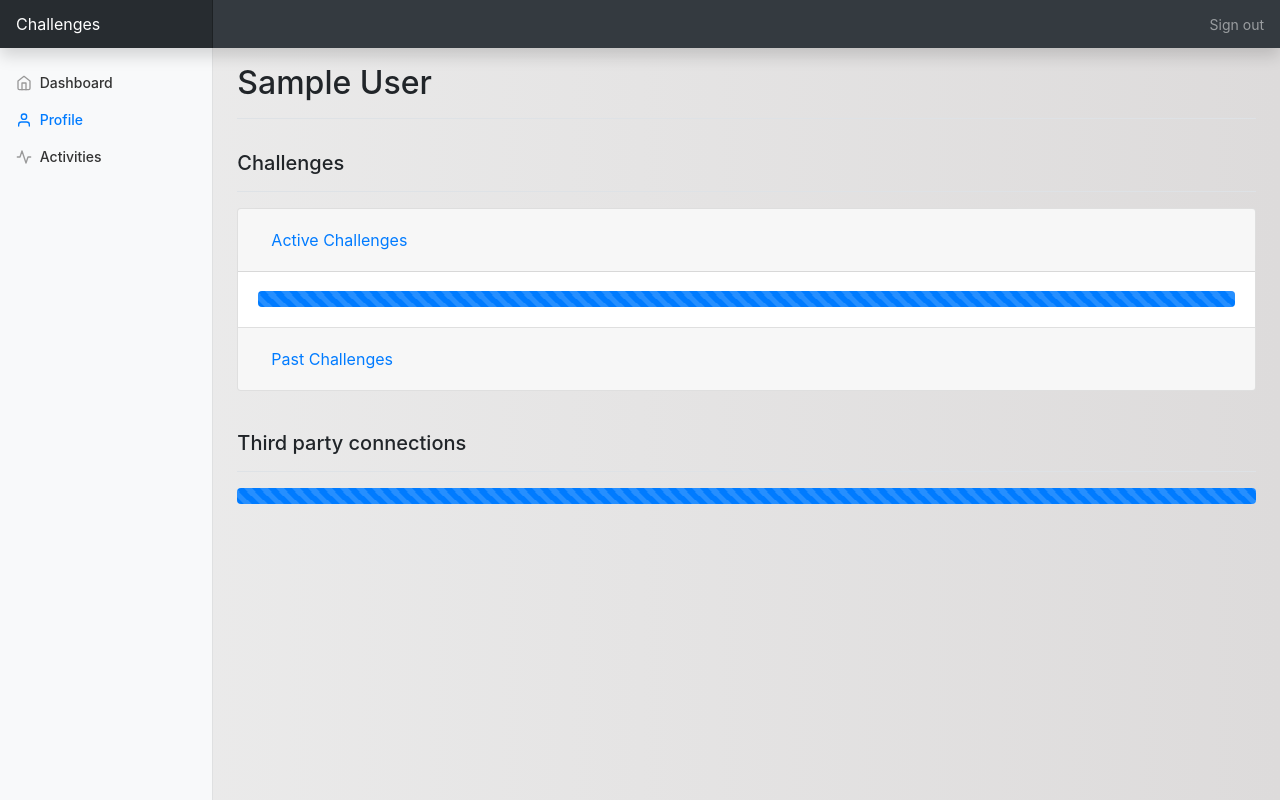
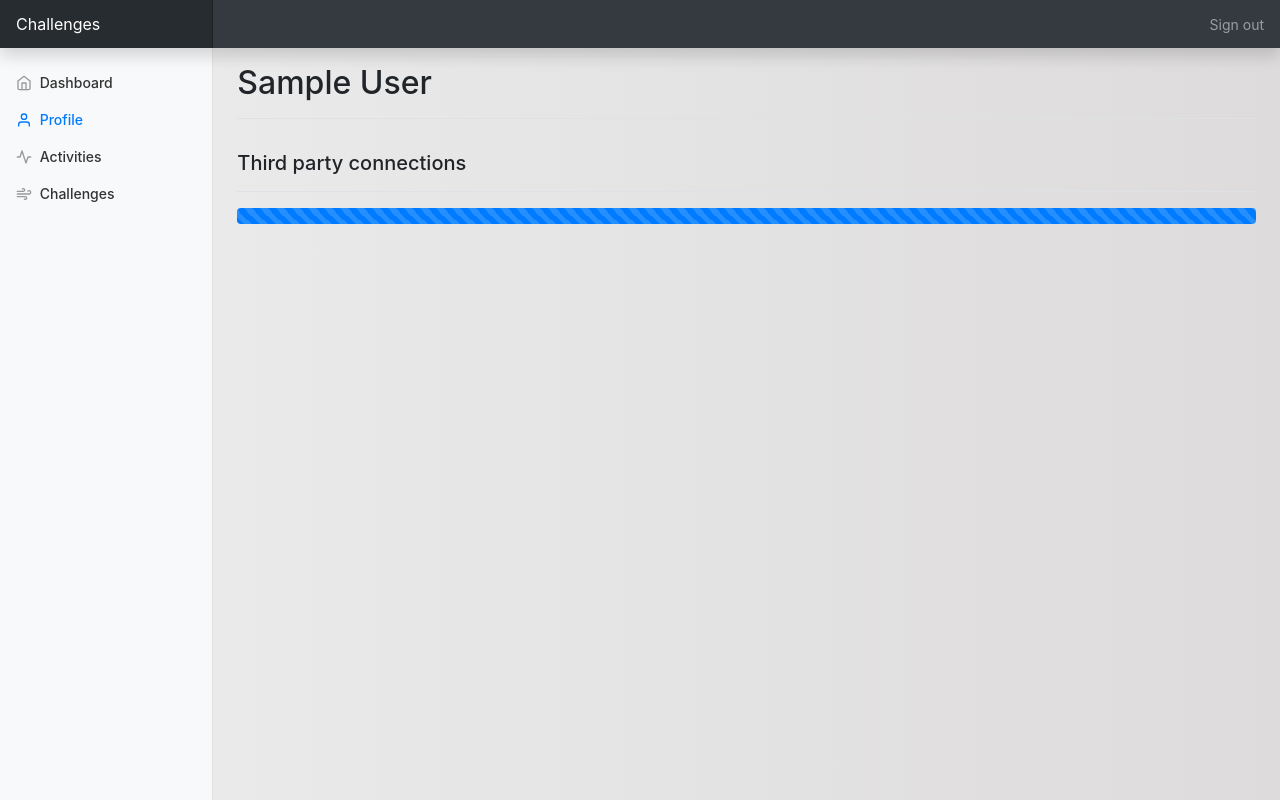
Before and after one commit to mountinash789/Challenges, a Django app: page /profile/ in a window 1280 px wide. Run offline with Django 3.2, Linux system fonts and the light colour scheme; the visitor is signed in with stand-in values (Sample User, id 1); data that the repository does not hold is empty; parts of the project's set-up code (start-up, migrations or seed data) failed here and were passed over; some libraries are stand-ins or nearby versions.

Commit message:
join challenges

```diff
--- a/backend/urls/backend.py
+++ b/backend/urls/backend.py
@@ -1,7 +1,7 @@
 from django.urls import path, include
 
-from backend.views import UserConnections, ConnectionSignUp, ConnectionRedirect, ConnectionDeAuth, ActivitiesList, \
-    ActivitiesLoad
+from backend.views.backend import UserConnections, ConnectionSignUp, ConnectionRedirect, ConnectionDeAuth, \
+    ActivitiesList, ActivitiesLoad
 
 app_name = 'backend'
 urlpatterns = [
@@ -16,4 +16,3 @@
     path('<int:user_id>/activities/', ActivitiesList.as_view(), name='activities'),
     path('challenge/', include('backend.urls.challenge', namespace='challenge')),
 ]
-ß
--- a/frontend/urls.py
+++ b/frontend/urls/frontend.py
@@ -1,7 +1,7 @@
 from django.contrib.auth import views as auth_views
 from django.urls import path, include
 
-from frontend.views import HomePage, LoginPage, ProfilePage, ActivitiesPage, RegistrationView
+from frontend.views.frontend import HomePage, LoginPage, ProfilePage, ActivitiesPage, RegistrationView
 
 app_name = 'frontend'
 urlpatterns = [
@@ -12,4 +12,5 @@
     path('', HomePage.as_view(), name='home'),
     path('profile/', ProfilePage.as_view(), name='profile'),
     path('activities/', ActivitiesPage.as_view(), name='activities'),
+    path('challenge/', include('frontend.urls.challenge', namespace='challenge')),
 ]
--- a/frontend/views.py
+++ b/frontend/views/frontend.py
@@ -2,7 +2,7 @@
 from django.urls import reverse_lazy
 from django.views.generic import TemplateView, FormView
 
-from backend.views import ActivitiesMixin
+from backend.views.backend import ActivitiesMixin
 from frontend.forms import LoginForm, RegisterForm
 from project.utils import LoginRequired
 
@@ -86,7 +86,6 @@
         form.save()
         return super().form_valid(form)
 
-
     def get_success_url(self):
         url = reverse_lazy('front:profile')
         return url or reverse_lazy('front:home')
--- a/project/urls.py
+++ b/project/urls.py
@@ -3,6 +3,6 @@
 
 urlpatterns = [
     path('admin/', admin.site.urls),
-    path('', include('frontend.urls', namespace='front')),
+    path('', include('frontend.urls.frontend', namespace='front')),
     path('api/', include('backend.urls.backend', namespace='api')),
 ]
--- a/public/css/dashboard.css
+++ b/public/css/dashboard.css
@@ -101,3 +101,7 @@
   border-color: transparent;
   box-shadow: 0 0 0 3px rgba(255, 255, 255, .25);
 }
+
+.level-two{
+    margin-left: 1em;
+}
--- a/templates/profile.html
+++ b/templates/profile.html
@@ -8,62 +8,62 @@
     <h1 class="h2">{{ page_header }}</h1>
 </div>
 
-<div class="d-flex justify-content-between flex-wrap flex-md-nowrap align-items-center pt-3 pb-2 mb-3 border-bottom">
-    <h1 class="h5">Challenges</h1>
-</div>
-<div class="row">
-    <div class="col-12 pb-2 mb-3">
-        <div class="accordion" id="id_accordion">
-            <div class="card">
-                <div class="card-header" id="id_active_challenges_header">
-                    <h2 class="mb-0">
-                        <button class="btn btn-link btn-block text-left" type="button" data-toggle="collapse"
-                                data-target="#id_active_challenges" aria-expanded="true"
-                                aria-controls="id_active_challenges">
-                            Active Challenges
-                        </button>
-                    </h2>
-                </div>
-                <div id="id_active_challenges" class="collapse show" aria-labelledby="id_active_challenges_header"
-                     data-parent="#id_accordion">
-                    <div class="card-body">
-                        <span class="load_content" id="id_active_challenges_content" data-url="">
-                            <div class="progress">
-                                <div class="progress-bar progress-bar-striped progress-bar-animated" role="progressbar"
-                                     aria-valuenow="100" aria-valuemin="0" aria-valuemax="100"
-                                     style="width: 100%"></div>
-                            </div>
-                        </span>
-                    </div>
-                </div>
-            </div>
-            <div class="card">
-                <div class="card-header" id="id_past_challenges_header">
-                    <h2 class="mb-0">
-                        <button class="btn btn-link btn-block text-left" type="button" data-toggle="collapse"
-                                data-target="#id_past_challenges" aria-expanded="true"
-                                aria-controls="id_past_challenges">
-                            Past Challenges
-                        </button>
-                    </h2>
-                </div>
-                <div id="id_past_challenges" class="collapse" aria-labelledby="id_past_challenges_header"
-                     data-parent="#id_accordion">
-                    <div class="card-body">
-                        <span class="load_content" id="id_past_challenges_content" data-url="">
-                            <div class="progress">
-                                <div class="progress-bar progress-bar-striped progress-bar-animated"
-                                     role="progressbar" aria-valuenow="100" aria-valuemin="0" aria-valuemax="100"
-                                     style="width: 100%"></div>
-                            </div>
-                        </span>
+<!--<div class="d-flex justify-content-between flex-wrap flex-md-nowrap align-items-center pt-3 pb-2 mb-3 border-bottom">-->
+<!--    <h1 class="h5">Challenges</h1>-->
+<!--</div>-->
+<!--<div class="row">-->
+<!--    <div class="col-12 pb-2 mb-3">-->
+<!--        <div class="accordion" id="id_accordion">-->
+<!--            <div class="card">-->
+<!--                <div class="card-header" id="id_active_challenges_header">-->
+<!--                    <h2 class="mb-0">-->
+<!--                        <button class="btn btn-link btn-block text-left" type="button" data-toggle="collapse"-->
+<!--                                data-target="#id_active_challenges" aria-expanded="true"-->
+<!--                                aria-controls="id_active_challenges">-->
+<!--                            Active Challenges-->
+<!--                        </button>-->
+<!--                    </h2>-->
+<!--                </div>-->
+<!--                <div id="id_active_challenges" class="collapse show" aria-labelledby="id_active_challenges_header"-->
+<!--                     data-parent="#id_accordion">-->
+<!--                    <div class="card-body">-->
+<!--                        <span class="load_content" id="id_active_challenges_content" data-url="">-->
+<!--                            <div class="progress">-->
+<!--                                <div class="progress-bar progress-bar-striped progress-bar-animated" role="progressbar"-->
+<!--                                     aria-valuenow="100" aria-valuemin="0" aria-valuemax="100"-->
+<!--                                     style="width: 100%"></div>-->
+<!--                            </div>-->
+<!--                        </span>-->
+<!--                    </div>-->
+<!--                </div>-->
+<!--            </div>-->
+<!--            <div class="card">-->
+<!--                <div class="card-header" id="id_past_challenges_header">-->
+<!--                    <h2 class="mb-0">-->
+<!--                        <button class="btn btn-link btn-block text-left" type="button" data-toggle="collapse"-->
+<!--                                data-target="#id_past_challenges" aria-expanded="true"-->
+<!--                                aria-controls="id_past_challenges">-->
+<!--                            Past Challenges-->
+<!--                        </button>-->
+<!--                    </h2>-->
+<!--                </div>-->
+<!--                <div id="id_past_challenges" class="collapse" aria-labelledby="id_past_challenges_header"-->
+<!--                     data-parent="#id_accordion">-->
+<!--                    <div class="card-body">-->
+<!--                        <span class="load_content" id="id_past_challenges_content" data-url="">-->
+<!--                            <div class="progress">-->
+<!--                                <div class="progress-bar progress-bar-striped progress-bar-animated"-->
+<!--                                     role="progressbar" aria-valuenow="100" aria-valuemin="0" aria-valuemax="100"-->
+<!--                                     style="width: 100%"></div>-->
+<!--                            </div>-->
+<!--                        </span>-->
 
-                    </div>
-                </div>
-            </div>
-        </div>
-    </div>
-</div>
+<!--                    </div>-->
+<!--                </div>-->
+<!--            </div>-->
+<!--        </div>-->
+<!--    </div>-->
+<!--</div>-->
 
 <div class="d-flex justify-content-between flex-wrap flex-md-nowrap align-items-center pt-3 pb-2 mb-3 border-bottom">
     <h1 class="h5">Third party connections</h1>
--- a/templates/snippets/menu.html
+++ b/templates/snippets/menu.html
@@ -1,4 +1,5 @@
 {% with request.resolver_match.view_name as view_name %}
+{% with request.resolver_match.namespaces as namespaces %}
 <ul class="nav flex-column">
     <li class="nav-item">
         <a class="nav-link {% if view_name == 'front:home' %}active{% endif %}" href="{% url 'front:home' %}">
@@ -13,10 +14,33 @@
         </a>
     </li>
     <li class="nav-item">
-        <a class="nav-link {% if view_name == 'front:activities' %}active{% endif %}" href="{% url 'front:activities' %}">
+        <a class="nav-link {% if view_name == 'front:activities' %}active{% endif %}"
+           href="{% url 'front:activities' %}">
             <i data-feather="activity"></i>
             Activities
         </a>
+    </li>
+    <li class="nav-item">
+        <a class="nav-link" href="#" data-toggle="collapse" data-target="#id_challenges_sub">
+            <i data-feather="wind"></i>
+            Challenges
+        </a>
+        <span id="id_challenges_sub" class="collapse {% if 'challenge' in namespaces %}show{% endif %}">
+        <ul class="nav flex-column level-two">
+            <li class="nav-item">
+                <a class="nav-link {% if view_name == 'front:challenge:current' %}active{% endif %}" href="{% url 'front:challenge:current' %}">
+                    <span data-feather="chevrons-up"></span>
+                    Current
+                </a>
+            </li>
+            <li class="nav-item">
+                <a class="nav-link {% if view_name == 'front:challenge:past' %}active{% endif %}" href="{% url 'front:challenge:past' %}">
+                    <span data-feather="chevrons-left"></span>
+                    Past
+                </a>
+            </li>
+        </ul>
+            </span>
     </li>
     <!--                    <li class="nav-item">-->
     <!--                        <a class="nav-link" href="#">-->
@@ -83,3 +107,4 @@
     <!--                    </li>-->
 </ul>
 {% endwith %}
+{% endwith %}
```
Also changed, not shown: backend/models.py (+9 -0 lines), backend/urls/challenge.py (+5 -4 lines), backend/views/challenge.py (added, +70 -0 lines), frontend/urls/challenge.py (added, +10 -0 lines), frontend/views/challenge.py (added, +32 -0 lines), public/js/challenges.js (added, +23 -0 lines), backend/views/__init__.py (added), backend/views/backend.py (renamed from backend/views.py), frontend/urls/__init__.py (added), frontend/views/__init__.py (added).
